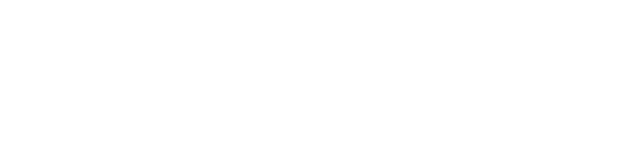
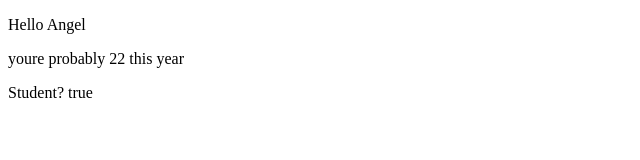
Before and after one commit to angelnalubowa/learn-javascript, a plain HTML site: page index.html in a window 1280 px wide. Shown: the whole page, without its empty margins (0-640 px from the left). Drawn offline with Linux system fonts and the light colour scheme.

Commit message:
lesson one

```diff
--- a/index.html
+++ b/index.html
@@ -6,7 +6,9 @@
     <link href="styles/style.css" rel="stylesheet" type="text/css">
   </head>
   <body>
-
+  <p id="p1"></p>
+  <p id="p2"></p>
+  <p id="p3"></p>
     <script src="scripts/main.js"></script>
   </body>
 </html>
--- a/scripts/main.js
+++ b/scripts/main.js
@@ -1 +1,24 @@
+//introduction
 console.log("Hello world");
+console.log("We are leraning javascript");
+window.alert("WE GOT THIS!");
+
+//variables: a container for storing data
+/*let age;...declaration
+age = 21;...assignment*/
+let firstname = "Angel";//strings
+let age = 21;//numbers
+let student = true//booleans
+let number = "1";//string
+
+age = age + 1;
+number = number + 5;
+
+console.log("Hello", firstname);
+console.log("Youre probably", age, "this year");
+console.log("Student?", student);
+console.log(number);
+
+document.getElementById("p1").innerHTML = "Hello " + firstname;
+document.getElementById("p2").innerHTML = "youre probably " + age + " this year";
+document.getElementById("p3").innerHTML = "Student? " + student;
```
